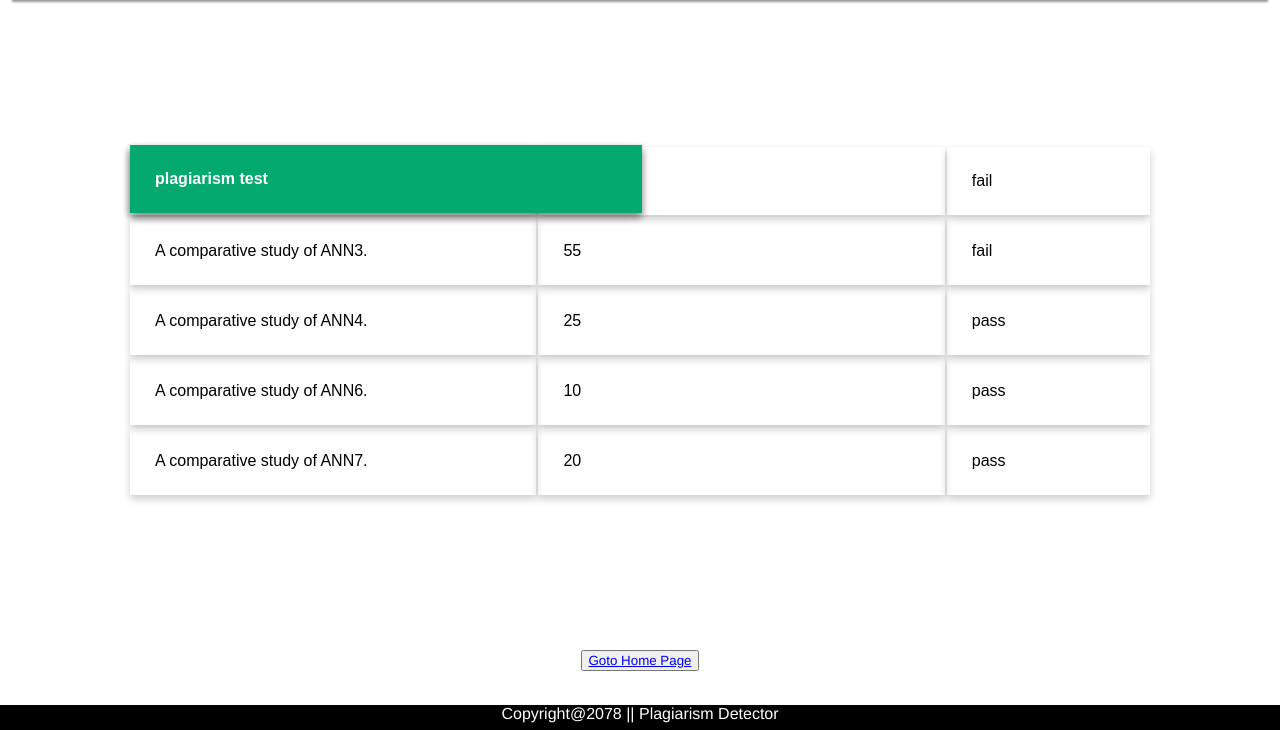
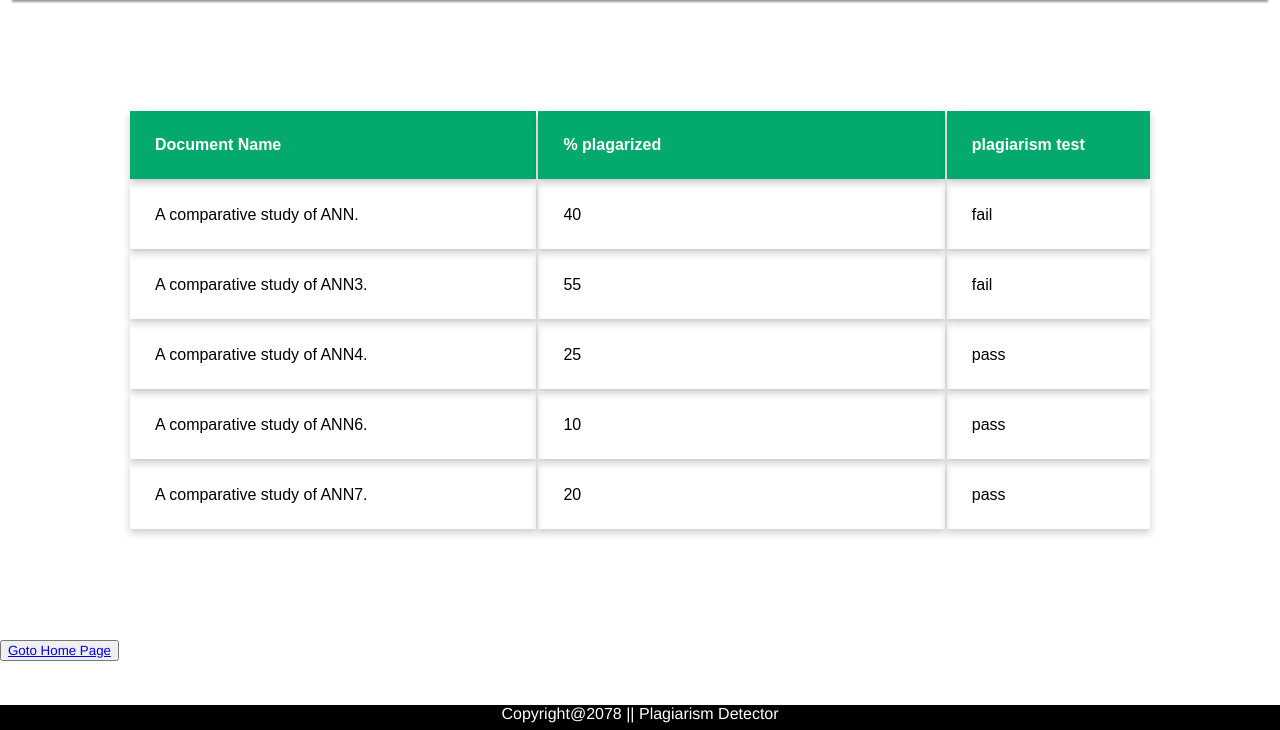
Before and after one commit to Impksoni/Plagiarism-Detector, a Django app: template templates/result.html in a window 1280 px wide. Shown: the part 70-800 px from the top of the page. Run offline with Django 4.2, Linux system fonts and the light colour scheme; the template is opened without the code that fills it, so the values that code supplies are empty.

Commit message:
changes in result.css

```diff
--- a/static/js/result.js
+++ b/static/js/result.js
@@ -17,7 +17,7 @@
   }
 ]`
 
-
+console.log('hello')
 
 const result = document.querySelector('.uploadBtn')
 const object = JSON.parse(test)
--- a/static/result.css
+++ b/static/result.css
@@ -6,16 +6,7 @@
   height: 80vh;
 }
 
-#result1 {
-  position: relative;
-  display: flex;
-  justify-content: center;
-  align-items: center;
-  height: 5vh;
-}
-
 th {
-  position: fixed;
   padding-top: 12px;
   padding-bottom: 12px;
   text-align: left;
```
Also changed, not shown: db.sqlite3.
